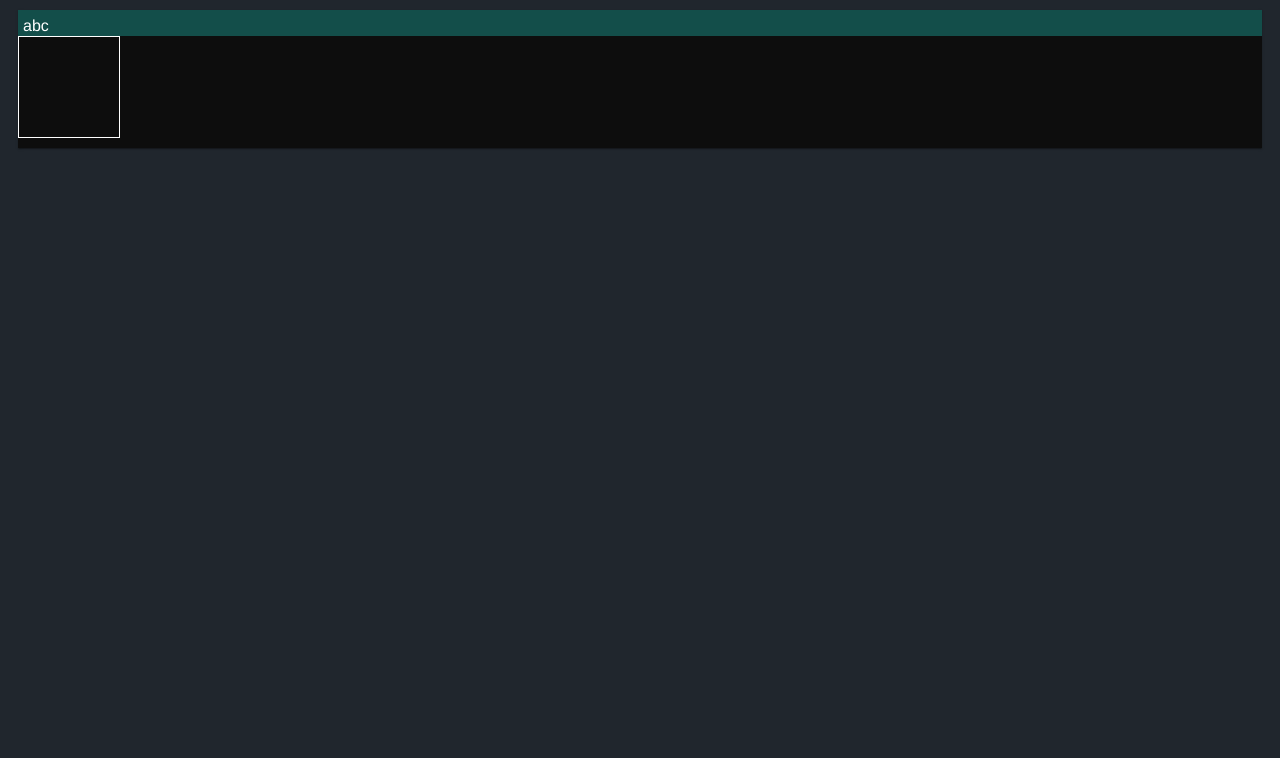
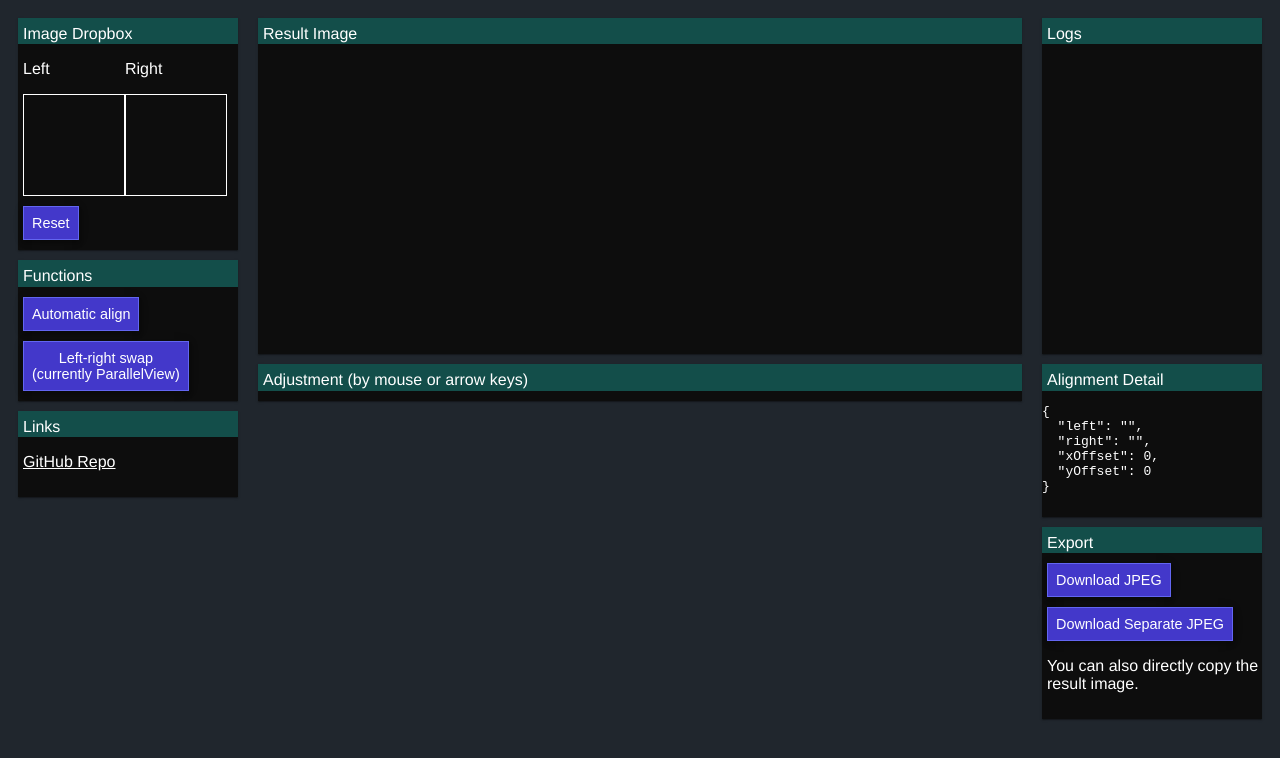
Before and after one commit to depthcreator/creator, a Vue app: page / in a window 1280 px wide. Shown: the top 758 px of the page. Built offline with nearby package versions, Linux system fonts and the light colour scheme.

Commit message:
add utils

```diff
--- a/package.json
+++ b/package.json
@@ -18,6 +18,7 @@
     "@vitejs/plugin-vue": "^4.2.3",
     "@vue/tsconfig": "^0.4.0",
     "npm-run-all": "^4.1.5",
+    "sass": "^1.65.1",
     "typescript": "~5.1.6",
     "vite": "^4.4.6",
     "vue-tsc": "^1.8.6"
--- a/src/App.vue
+++ b/src/App.vue
@@ -1,37 +1,133 @@
 <template>
-  <TitleBox title="abc">
-    <ImageDropbox :image="state.left" @useImage="useImage"/>
-  </TitleBox>
+  <main>
+    <section class="first-column">
+      <TitleBox title="Image Dropbox">
+        <div class="images">
+          <div>
+            <p>Left</p>
+            <ImageDropbox :image="state.left" @useImage="(e, f) => setImage('left', e, f)"/>
+          </div>
+          <div>
+            <p>Right</p>
+            <ImageDropbox :image="state.right" @useImage="(e, f) => setImage('right', e, f)"/>
+          </div>
+        </div>
+        <div style="margin-left: 5px;">
+          <button @click="reset">Reset</button>
+        </div>
+      </TitleBox>
+      <TitleBox title="Functions">
+        <div style="margin-left: 5px;">
+          <button @click="processAlign">Automatic align</button>
+          <br>
+          <button @click="swap">
+            <div>Left-right swap</div>
+            <div>(currently {{ viewStatus }})</div>
+          </button>
+        </div>
+      </TitleBox>
+      <TitleBox title="Links">
+        <div style="margin-left: 5px;">
+          <a href="https://github.com/depthcreator/creator" target="_blank">
+            <p>GitHub Repo</p>
+          </a>
+        </div>
+      </TitleBox>
+    </section>
+    <section class="second-column">
+      <TitleBox title="Result Image">
+        <PreviewCanvas :alignmentState="state"/>
+      </TitleBox>
+      <TitleBox title="Adjustment (by mouse or arrow keys)">
+        <AdjustmentCanvas/>
+      </TitleBox>
+    </section>
+    <section class="third-column">
+      <TitleBox title="Logs">
+        <div ref="logs" class="logs">
+          <div v-for="message in logs">{{ message }}</div>
+        </div>
+      </TitleBox>
+      <TitleBox title="Alignment Detail">
+        <pre>{{ metadata }}</pre>
+      </TitleBox>
+      <TitleBox title="Export">
+        <div style="margin-left: 5px;">
+          <button @click="downloadJPEG">Download JPEG</button>
+          <button @click="downloadSeparateJPEG">Download Separate JPEG</button>
+          <p>You can also directly copy the result image.</p>
+        </div>
+      </TitleBox>
+    </section>
+  </main>
 </template>
 
 <script setup lang="ts">
-import { reactive } from 'vue'
+import { reactive, watch, ref } from 'vue'
 import TitleBox from './components/TitleBox.vue'
 import ImageDropbox from './components/ImageDropbox.vue'
+import useAlignmentState from './functions/useAlignmentState'
+import PreviewCanvas from './components/PreviewCanvas.vue'
+import AdjustmentCanvas from './components/AdjustmentCanvas.vue'
 
-interface AlignmentState {
-  left: HTMLImageElement | null
-  right: HTMLImageElement | null
-  leftName: string
-  rightName: string
-  xOffset: number
-  yOffset: number
+const logs = ref(null as HTMLDivElement | null)
+
+const {
+  state,
+  processAlign,
+  metadata,
+  reset,
+  swap,
+  viewStatus,
+  downloadJPEG,
+  downloadSeparateJPEG,
+  setImage,
+} = useAlignmentState(function(message: string) {
+  logs.value!.innerHTML += `<div>${message}</div>`
+  logs.value!.scrollTo(0, 100000)
+})
+</script>
+
+<style scoped lang="scss">
+main {
+  display: flex;
+  height: 100%;
+  max-width: 1500px;
+  justify-content: center;
+  margin: 0 auto;
+  .first-column {
+    max-width: 240px;
+    min-width:120px;
+    flex-grow: 1;
+    .images {
+      display: flex;
+      flex-wrap: wrap;
+      padding-left: 5px;
+      padding-right: 5px;
+    }
+  }
+  .second-column {
+    max-width: 1000px;
+    min-width:300px;
+    flex-grow: 5;
+  }
+  .third-column {
+    flex-grow: 1;
+    min-width: 120px;
+    max-width: 240px;
+    pre {
+      white-space: pre-wrap;
+      word-break: break-word;;
+    }
+    .logs {
+      overflow: auto;
+      height: 300px;
+      margin-left: 5px;
+      font-size: 0.8rem;
+    }
+  }
 }
-
-const state = reactive({
-  left: null,
-  right: null,
-  leftName: "",
-  rightName: "",
-  xOffset: 0,
-  yOffset: 0
-} as AlignmentState)
-
-function useImage(image: HTMLImageElement, file: File) {
-  state.left = image
-  state.leftName = file.name
-}
-</script>
+</style>
 
 <style>
 :root {
--- /dev/null
+++ b/src/components/AdjustmentCanvas.vue
@@ -0,0 +1,11 @@
+<template>
+
+</template>
+
+<script setup lang="ts">
+
+</script>
+
+<style scoped lang="scss">
+
+</style>
--- a/src/components/PreviewCanvas.vue
+++ b/src/components/PreviewCanvas.vue
@@ -1,8 +1,12 @@
 <template>
-
+  <div ref="container" class="container">
+    <div ref="widthHolder" style="width: 100%;"></div>
+    <canvas ref="preview" id="preview" height="0"></canvas>
+  </div>
 </template>
 
 <script setup lang="ts">
+import { ref } from 'vue'
 import calculateIntersection from  '../functions/calculateIntersection'
 
 interface AlignmentState {
@@ -17,8 +21,16 @@ interface AlignmentState {
 const props = defineProps<{
   alignmentState: AlignmentState
 }>()
+
+const container = ref(null as HTMLDivElement | null)
+const widthHolder = ref(null as HTMLDivElement | null)
+const preview = ref(null as HTMLCanvasElement | null)
 </script>
 
 <style scoped>
-
+.container {
+  position: relative;
+  text-align: center;
+  height: 300px;
+}
 </style>
--- /dev/null
+++ b/src/functions/useAlignmentState.ts
@@ -0,0 +1,93 @@
+import { reactive, computed, ref } from "vue"
+import align from "./align"
+
+interface AlignmentState {
+  left: HTMLImageElement | null
+  right: HTMLImageElement | null
+  leftName: string
+  rightName: string
+  xOffset: number
+  yOffset: number
+}
+
+export default function useAlignmentState(log: (message: string) => void) {
+  const state = reactive({
+    left: null,
+    right: null,
+    leftName: "",
+    rightName: "",
+    xOffset: 0,
+    yOffset: 0
+  } as AlignmentState)
+
+  function processAlign() {
+    if (state.left && state.right) {
+      try {
+        log("User: Automatic align")
+        let [xOffset, yOffset] = align(state.left, state.right, 0.7)
+        console.log(xOffset, yOffset)
+        state.xOffset = xOffset
+        state.yOffset = yOffset
+      } catch(e) {
+        // if the matching process die, it is not rescueable
+        window.alert(e)
+      }
+    }
+  }
+
+  const metadata = computed(() => `{
+  "left": "${state.leftName}",
+  "right": "${state.rightName}",
+  "xOffset": ${state.xOffset},
+  "yOffset": ${state.yOffset}
+}`)
+
+  function reset() {
+    state.left = null
+    state.right = null
+    state.leftName = ""
+    state.rightName = ""
+    state.xOffset = 0
+    state.yOffset = 0
+    log("User: Dropbox reset")
+  }
+
+  function swap() {
+    const tempImage = state.left
+    state.left = state.right
+    state.right = tempImage
+    const tempName = state.leftName
+    state.leftName = state.rightName
+    state.rightName = tempName
+    state.xOffset = -state.xOffset
+    state.yOffset = -state.yOffset
+    log("User: Left-right swap")
+  }
+
+  const viewStatus = computed(() => state.xOffset >= 0 ? 'ParallelView' : 'CrossView')
+
+  function downloadJPEG() {
+
+  }
+
+  function downloadSeparateJPEG() {
+
+  }
+
+  function setImage(name: 'left' | 'right', image: HTMLImageElement, file: File) {
+    state[name] = image
+    state[`${name}Name`] = file.name
+  }
+
+  return {
+    state,
+    processAlign,
+    metadata,
+    reset,
+    swap,
+    viewStatus,
+    downloadJPEG,
+    downloadSeparateJPEG,
+    setImage,
+  }
+}
```
Also changed, not shown: 1 other file (tests, documents, lock files or other folders).
